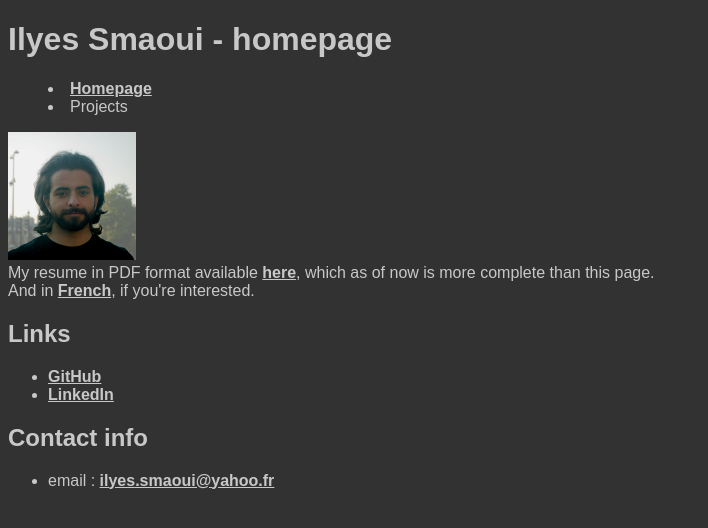
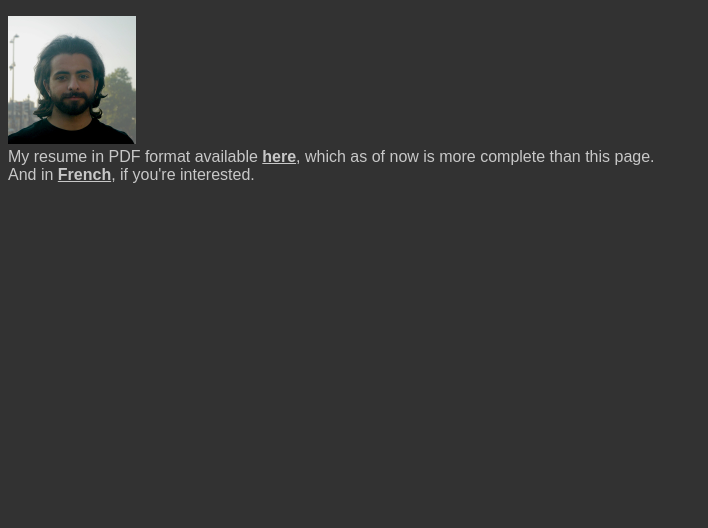
Before and after one commit to ilyes-smaouii/ilyes-smaouii.github.io, a plain HTML site: page index.html in a window 1280 px wide. Shown: the whole page, without its empty margins (0-708 px from the left). Drawn offline with Linux system fonts and the light colour scheme; no server answers.

Commit message:
Trying out stuff

```diff
--- a/index.html
+++ b/index.html
@@ -9,11 +9,6 @@
 
 <body>
   <header id="_header">
-    <h1>Ilyes Smaoui - homepage</h1>
-    <menu>
-      <li><a href="#">Homepage</a></li>
-      <li>Projects</li>
-    </menu>
   </header>
   <main>
     <p>
@@ -31,20 +26,6 @@
     <p>
   </main>
   <footer id="_footer">
-    <h2>Links</h2>
-    <ul>
-      <li><a href="https://github.com/ilyes-smaouii" title="Link to my GitHub profile" target="_blank">GitHub</a></li>
-      <li><a href="https://www.linkedin.com/in/ilyes-smaoui/" title="Link to my LinkedIn profile"
-          target="_blank">LinkedIn</a></li>
-    </ul>
-    </p>
-    <p>
-    <h2>Contact info</h2>
-    <ul>
-      <li>email : <a href="mailto:ilyes.smaoui@yahoo.fr" title="Send an email to my professional email address"
-          itarget="_blank">ilyes.smaoui@yahoo.fr</a></li>
-    </ul>
-    </p>
   </footer>
 </body>
 
```
Also changed, not shown: 1 other file.
